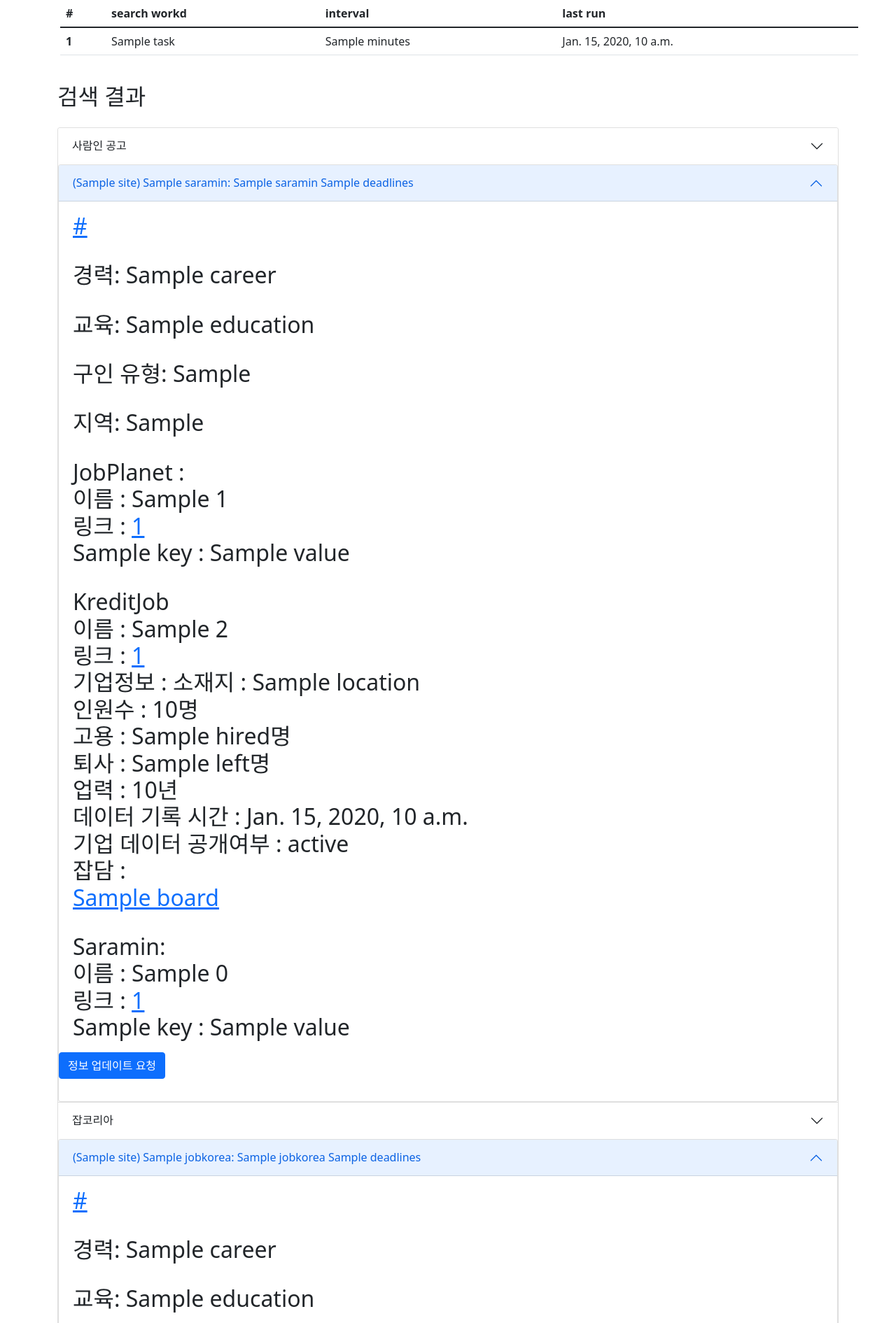
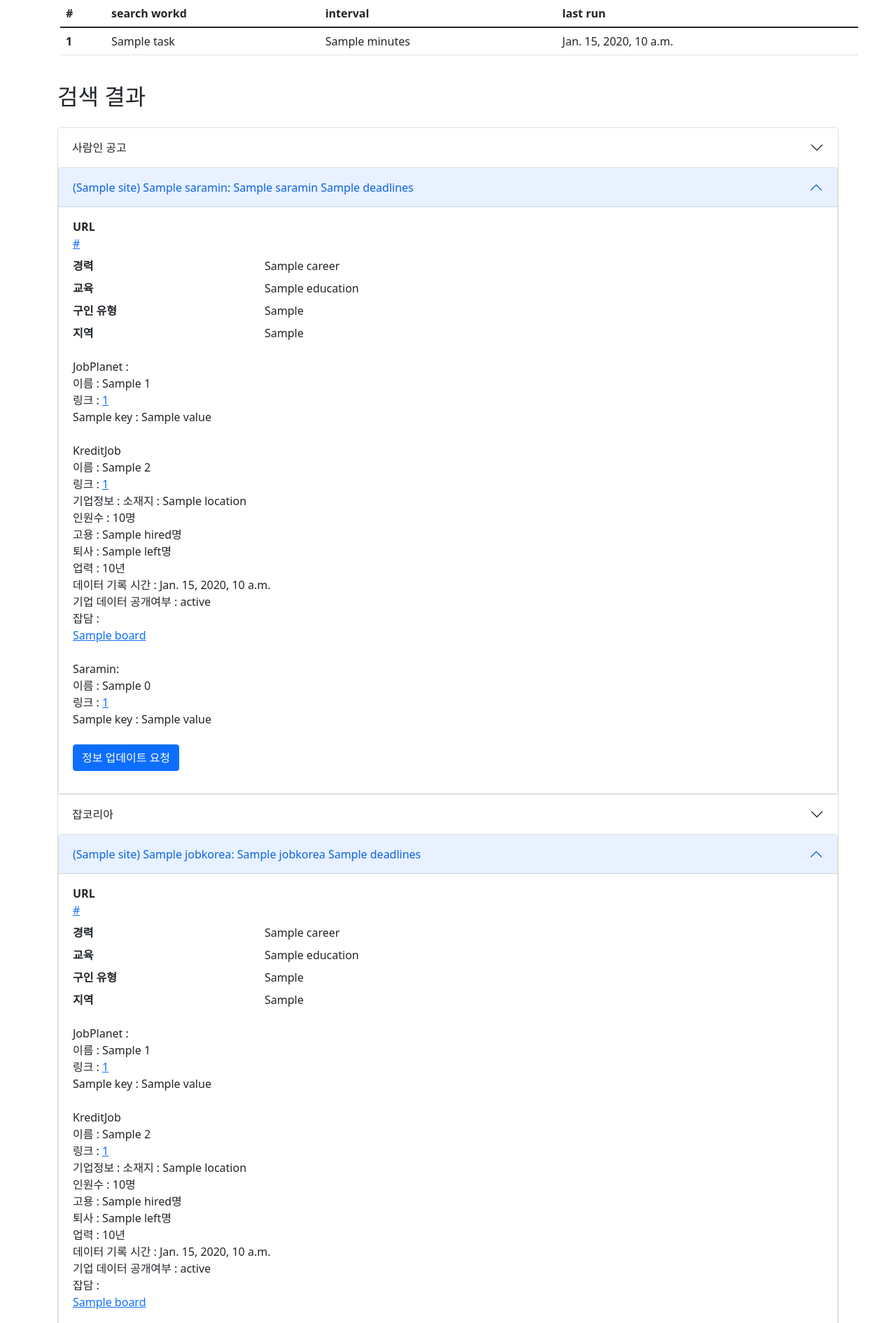
Before and after one commit to NGG-kang/Job-search-and-company-review, a Django app: template company_review/crawling/templates/index.html in a window 1280 px wide, after a click that opens the changed part. Shown: the part 156-2047 px from the top of the page at 70% size. Run offline with Django 4.2, Linux system fonts and the light colour scheme; the template is opened without the code that fills it: most values are stand-ins (such as "Sample title", 1, 10 or a date in 2020); some libraries are stand-ins or nearby versions.

Commit message:
Feat: 템플릿 정리 및 고장나는 템플릿 수정

```diff
--- a/company_review/crawling/templates/jobplanet.html
+++ b/company_review/crawling/templates/jobplanet.html
@@ -1,5 +1,5 @@
 {% load utils %}
-<div class="accordion-body">
+
 JobPlanet :
 {% if i.objs.1 %}
     {% if i.objs.1|get_type == 'list' %}
@@ -29,4 +29,3 @@
     매칭 없음
     <br/>
 {% endif %}
-</div>
--- a/company_review/crawling/templates/kreditjob/kreditjob.html
+++ b/company_review/crawling/templates/kreditjob/kreditjob.html
@@ -1,5 +1,4 @@
 {% load utils %}
-<div class="accordion-body">
 KreditJob
 {% if i.objs.2 %}
     {% if i.objs.2|get_type == 'list' %}
@@ -17,4 +16,3 @@
     : 매칭 없음
     <br/>
 {% endif %}
-</div>
--- a/company_review/crawling/templates/result.html
+++ b/company_review/crawling/templates/result.html
@@ -3,23 +3,21 @@
 <div class="accordion" id="search_results">
     {% if context %}
         <div class="accordion-item">
-            <h2 class="accordion-header" id="heading-saramin">
+            <div class="accordion-header" id="heading-saramin">
                 <button class="accordion-button collapsed" type="button" data-bs-toggle="collapse"
                         data-bs-target="#data-saramin" aria-expanded="false"
                         aria-controls="data-saramin">
                     사람인 공고
                 </button>
                 <div aria-labelledby="data-saramin" class="accordion-collapse collapse show" id="data-saramin">
-                    <div class="accordion" id="saramin-info">
                     {% for i in context.saramin %}
                         {% include 'result_jobs.html' %}
                     {% endfor %}
                 </div>
             </div>
-            </h2>
         </div>
         <div class="accordion-item">
-            <h2 class="accordion-header" id="heading-jobkorea">
+            <div class="accordion-header" id="heading-jobkorea">
                 <button class="accordion-button collapsed" type="button" data-bs-toggle="collapse"
                         data-bs-target="#data-jobkorea" aria-expanded="false"
                         aria-controls="data-jobkorea">
@@ -27,13 +25,11 @@
                 </button>
 
                 <div aria-labelledby="data-jobkorea" class="accordion-collapse collapse show" id="data-jobkorea">
-                    <div class="accordion" id="jobkorea-info">
                     {% for i in context.jobkorea %}
                         {% include 'result_jobs.html' %}
                     {% endfor %}
                 </div>
             </div>
-            </h2>
         </div>
 
     {% elif data == True %}
--- a/company_review/crawling/templates/result_jobs.html
+++ b/company_review/crawling/templates/result_jobs.html
@@ -1,35 +1,37 @@
 <div class="accordion-item">
-    <h2 class="accordion-header" id="heading{{ forloop.counter }}">
+    <div class="accordion-header" id="heading{{ forloop.counter }}">
         <button class="accordion-button collapsed" type="button" data-bs-toggle="collapse"
                 data-bs-target="#data{{ forloop.counter }}" aria-expanded="false"
                 aria-controls="data{{ forloop.counter }}">
             ({{ i.site }}) {{ i.name }}: {{ i.title }} {{ i.deadlines }}
         </button>
-    </h2>
         <div id="data{{ forloop.counter }}" class="accordion-collapse collapse"
              aria-labelledby="heading{{ forloop.counter }}" data-bs-parent="#accordionExample">
             {% comment %} 공고 정보 {% endcomment %}
             <div class="accordion-body">
-            <a href={{ i.url }}>{{ i.url }}</a>
-        </div>
-        <div class="accordion-body">
-            경력: {{ i.career }}
-        </div>
-        <div class="accordion-body">
-            교육: {{ i.education }}
-        </div>
-        <div class="accordion-body">
-            구인 유형: {{ i.employment_type }}
-        </div>
-        <div class="accordion-body">
-            지역: {{ i.work_place }}
-        </div>
+                <dl class="row">
+                    <dt class="col-sm-3">URL</dt>
+                    <dd><a href={{ i.url }}>{{ i.url }}</a></dd>
+
+                    <dt class="col-sm-3">경력</dt>
+                    <dd class="col-sm-9">{{ i.career }}</dd>
+
+                    <dt class="col-sm-3">교육</dt>
+                    <dd class="col-sm-9">{{ i.education }}</dd>
+
+                    <dt class="col-sm-3">구인 유형</dt>
+                    <dd class="col-sm-9">{{ i.employment_type }}</dd>
+
+                    <dt class="col-sm-3">지역</dt>
+                    <dd class="col-sm-9">{{ i.work_place }}</dd>
+                </dl>
 
                 {% include "jobplanet.html" %}
+                <br>
                 {% include "kreditjob/kreditjob.html" %}
+                <br>
                 {% include "saramin.html" %}
-
-
+                <br>
                 <form hx-post="{% url 'update_company' %}" hx-trigger="click"
                       hx-swap="none">
                     <input name="company" type="hidden" value={{ i.name }}>
@@ -38,4 +40,8 @@
                     </button>
                 </form>
             </div>
+
+
         </div>
+    </div>
+</div>
--- a/company_review/crawling/templates/saramin.html
+++ b/company_review/crawling/templates/saramin.html
@@ -1,5 +1,4 @@
 {% load utils %}
-<div class="accordion-body">
 Saramin:
 {% if i.objs.0 %}
     {% if i.objs.0|get_type == 'list' %}
@@ -28,4 +27,3 @@
     매칭 없음
     <br/>
 {% endif %}
-</div>
```
Lines whose indentation alone changed are shown as unchanged.
